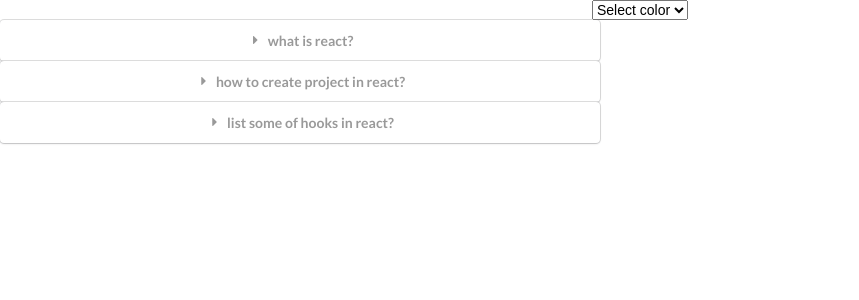
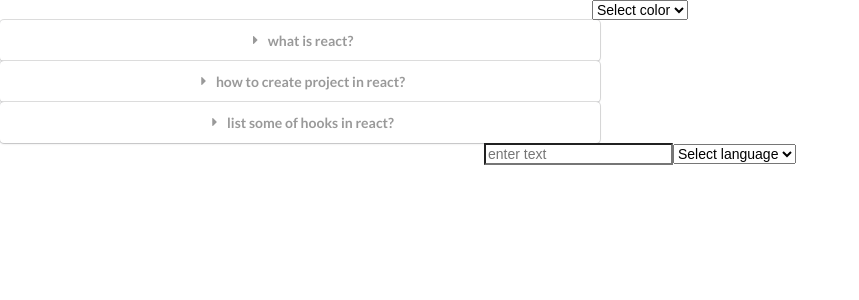
Before and after one commit to ygitore/widgets, a React (Create React App) app: page / in a window 1280 px wide. Shown: the top 300 px of the page, without its empty margins (0-859 px from the left). Built offline with nearby package versions, Linux system fonts and the light colour scheme.

Commit message:
language translate

```diff
--- a/src/App.js
+++ b/src/App.js
@@ -1,8 +1,9 @@
-import React from 'react';
+import React, { useState } from 'react';
 import './App.css';
 import Accordion from './components/Accordion';
 import Dropdown from './components/Dropdown';
 import SearchBar from './components/SearchBar';
+import Translate from './components/Translate';
 
 const questions = [
   {
@@ -36,11 +37,38 @@
     id:4
   }
 ]
+const lang = [
+  {
+    label:"afrikaans",
+    val:'af'
+  },
+  {
+    label:"arebic",
+    val:'ar'
+  },
+  {
+    label:"hindi",
+    val:'hi'
+  },
+  {
+    label:"amharic",
+    val:'am'
+  },
+  {
+    label:"english",
+    val:'en'
+  }
+]
 const App = () => {
+  const [selectedLang, setSelectedLang] = useState("")
   return (
     <div className="App">
       <Dropdown colors={colors} />
       <Accordion questions = {questions} />
+      <Translate setSelectedLang={setSelectedLang} options={lang}/>
+      {
+        selectedLang
+      }
     </div>
   );
 }
--- /dev/null
+++ b/src/components/Translate.js
@@ -0,0 +1,22 @@
+import React, { useState } from 'react'
+
+const Translate = ({setSelectedLang, options}) => {
+    const [text, setText] = useState("")
+    const [lang, setLang] = useState("")
+    const renderedOptions = options.map(option=><option key={option.val}>{option.label}</option>)
+    const onSelectOption = (e) => {
+        setLang(e.target.value)
+        setSelectedLang(e.target.value)
+    }
+    return (
+        <div>
+            <input type="text" onChange={(e) => setText(e.target.value)} placeholder="enter text"/>
+            <select onChange={onSelectOption}>
+                <option>Select language</option>
+                {renderedOptions}
+            </select>
+        </div>
+    )
+}
+
+export default Translate
```
